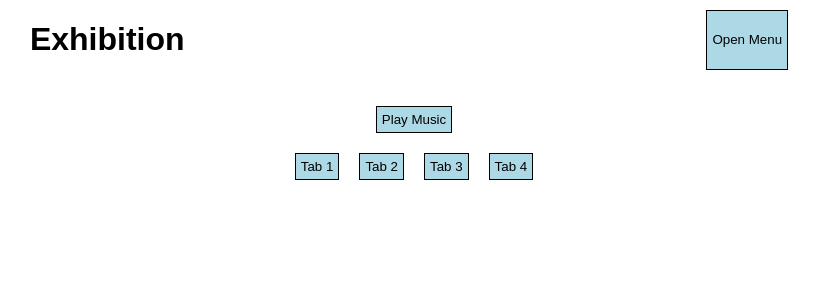
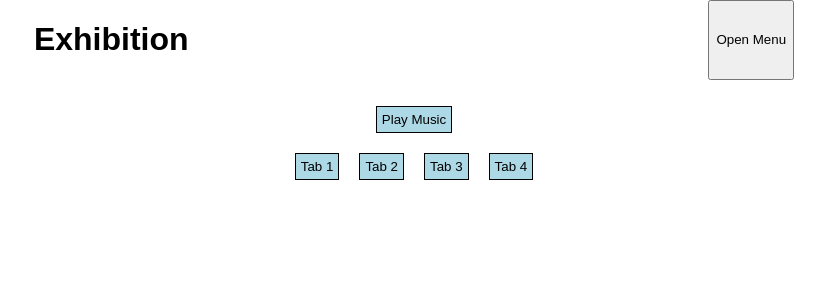
Before and after one commit to IT2810/it2810-webutvikling-h18-prosjekt-2-gruppe--33, a React (Create React App) app: page / in a window 1280 px wide. Shown: the top 300 px of the page, without its empty margins (226-1051 px from the left). Built offline with nearby package versions, Linux system fonts and the light colour scheme; no server answers.

Commit message:
Add header style

```diff
--- a/src/components/Exhibition.js
+++ b/src/components/Exhibition.js
@@ -58,7 +58,6 @@
         }
 
         if(prevState.images[this.state.activeTab] ==''){
-                console.log("Fetching")
                 fetch(this.props.imagePaths[this.state.activeTab])
                 .then(response => response.text())
                 .then(svg => {
--- a/src/components/Header.js
+++ b/src/components/Header.js
@@ -5,8 +5,8 @@
 
 const Header = (props) => (
     <div className="App-header">
-        <h1>Exhibition</h1>
-        <button className="button" onClick={props.handleMenu}>Open Menu</button>
+        <h1 className="header-title">Exhibition</h1>
+        <button className="header-button" onClick={props.handleMenu}>Open Menu</button>
     </div>
 )
 
--- a/src/styles/components/Header.css
+++ b/src/styles/components/Header.css
@@ -4,3 +4,13 @@
     display: flex;
     justify-content: space-around;
 }
+
+.header-title{
+
+}
+
+
+.header-button{
+
+
+}
```
